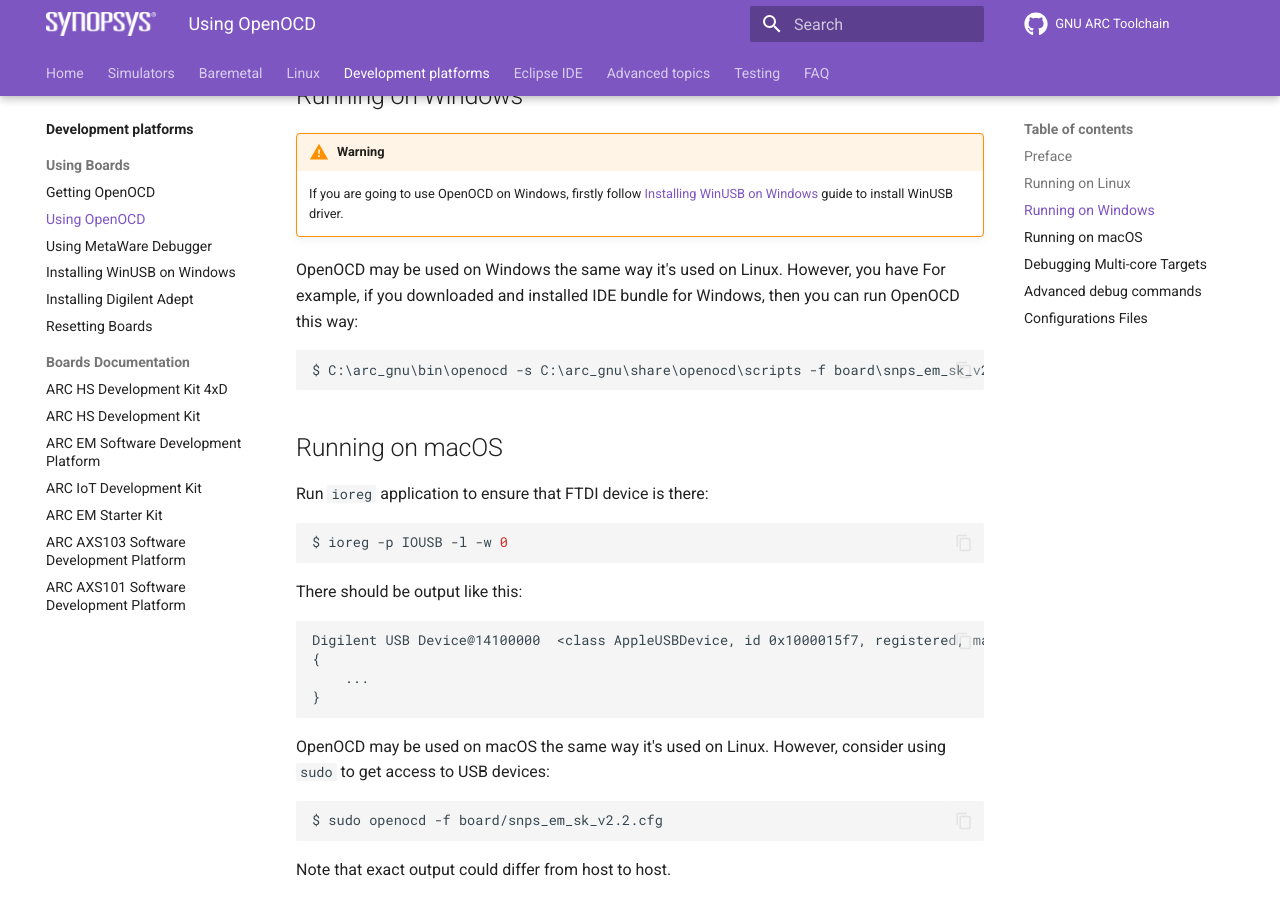
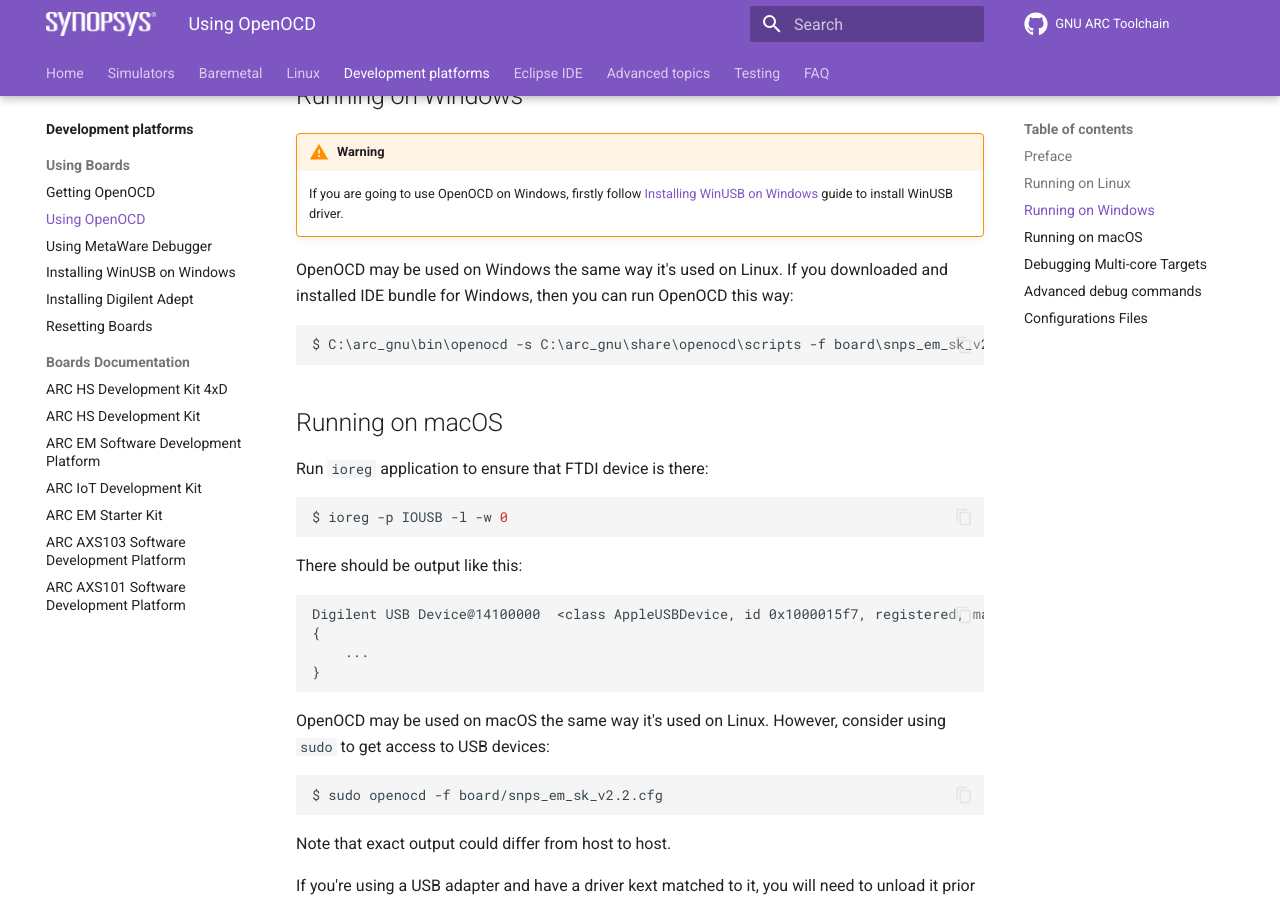
Before and after one commit to foss-for-synopsys-dwc-arc-processors/documentation, an MkDocs documentation site: the page built from docs/platforms/use-openocd.md, in a window 1280 px wide and 900 px high, scrolled down 2266 px. Built offline with MkDocs 1.6.1 and Material for MkDocs 9.7.7, drawn with Linux system fonts in a browser that asks for light colours; comment, search, counter and statistics services are not loaded; the version menu is left out.

Commit message:
Fix HSDK and OpenOCD articles

````diff
--- a/docs/platforms/use-openocd.md
+++ b/docs/platforms/use-openocd.md
@@ -122,9 +122,9 @@
     If you are going to use OpenOCD on Windows, firstly follow
     [Installing WinUSB on Windows](./winusb.md) guide to install WinUSB driver.
 
-OpenOCD may be used on Windows the same way it's used on Linux. However,
-you have  For example, if you downloaded and installed IDE bundle for Windows,
-then you can run OpenOCD this way:
+OpenOCD may be used on Windows the same way it's used on Linux.
+If you downloaded and installed IDE bundle for Windows, then you can run
+OpenOCD this way:
 
 ```text
 $ C:\arc_gnu\bin\openocd -s C:\arc_gnu\share\openocd\scripts -f board\snps_em_sk_v2.2.cfg
````
Also changed, not shown: docs/baremetal/hardware/hsdk.md (+5 -0 lines).
